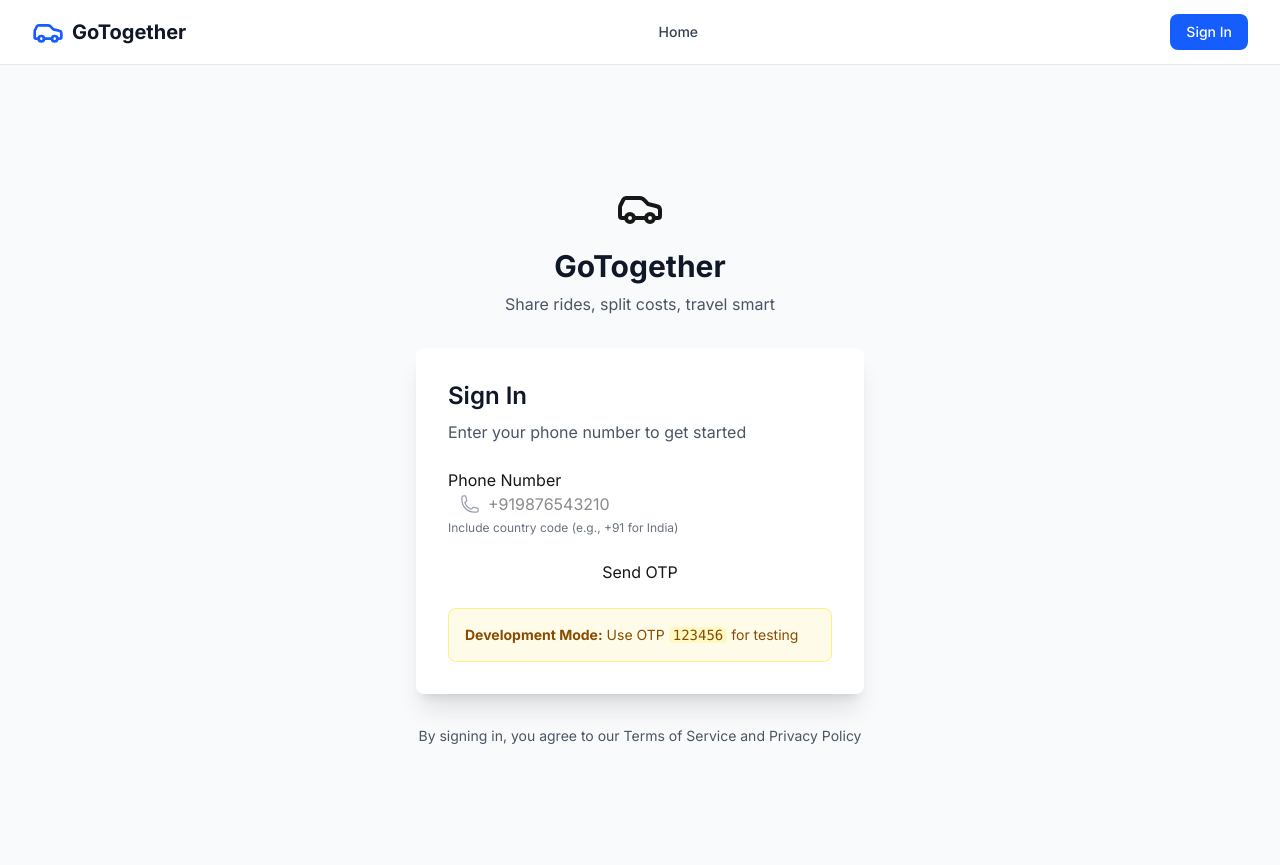
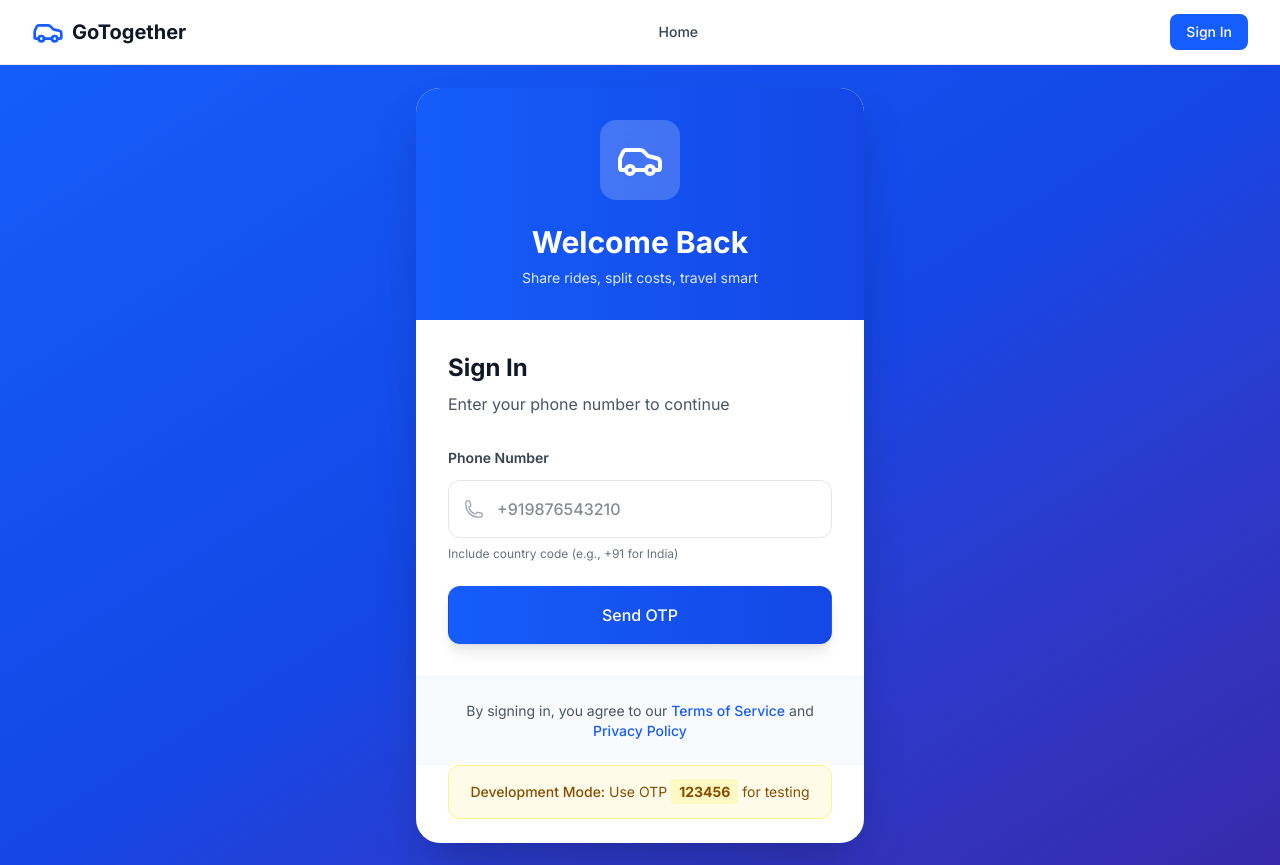
Before and after one commit to alokdangre/GoTogether, a Next.js app in the folder frontend/: page /auth/signin in a window 1280 px wide. Built offline with nearby package versions, Linux system fonts and the light colour scheme; no server answers.

Commit message:
updated signin page

```diff
--- a/frontend/app/auth/signin/page.tsx
+++ b/frontend/app/auth/signin/page.tsx
@@ -60,26 +60,32 @@ export default function SignInPage() {
   };
 
   return (
-    <div className="min-h-screen bg-gradient-to-br from-primary-50 to-primary-100 flex items-center justify-center p-4">
-      <div className="max-w-md w-full">
+    <div className="min-h-screen bg-gradient-to-br from-blue-600 via-blue-700 to-indigo-800 flex items-center justify-center p-4">
+      <div className="w-full max-w-md">
+        {/* Card Container */}
+        <div className="bg-white rounded-3xl shadow-2xl overflow-hidden">
           {/* Header */}
-        <div className="text-center mb-8">
-          <div className="flex items-center justify-center mb-4">
-            <CarIcon className="h-12 w-12 text-primary-600" />
+          <div className="bg-gradient-to-r from-blue-600 to-blue-700 px-8 py-8">
+            <div className="text-center">
+              <div className="flex items-center justify-center mb-6">
+                <div className="p-4 bg-white/20 backdrop-blur-sm rounded-2xl">
+                  <CarIcon className="h-12 w-12 text-white" />
                 </div>
-          <h1 className="text-3xl font-bold text-gray-900 mb-2">GoTogether</h1>
-          <p className="text-gray-600">Share rides, split costs, travel smart</p>
+              </div>
+              <h1 className="text-3xl font-bold text-white mb-2">Welcome Back</h1>
+              <p className="text-blue-100 text-sm">Share rides, split costs, travel smart</p>
+            </div>
           </div>
 
-        {/* Sign In Form */}
-        <div className="bg-white rounded-lg shadow-xl p-8">
-          <div className="mb-6">
-            <h2 className="text-2xl font-semibold text-gray-900 mb-2">
+          {/* Form */}
+          <div className="px-8 py-8">
+            <div className="mb-8">
+              <h2 className="text-2xl font-bold text-gray-900 mb-2">
                 {step === 'phone' ? 'Sign In' : 'Verify OTP'}
               </h2>
               <p className="text-gray-600">
                 {step === 'phone'
-                ? 'Enter your phone number to get started'
+                  ? 'Enter your phone number to continue'
                   : `Enter the OTP sent to ${phoneValue}`
                 }
               </p>
@@ -88,7 +94,7 @@ export default function SignInPage() {
             <form onSubmit={handleSubmit(onSubmit)} className="space-y-6">
               {step === 'phone' ? (
                 <div>
-                <label className="form-label">Phone Number</label>
+                  <label className="block text-sm font-semibold text-gray-700 mb-3">Phone Number</label>
                   <div className="relative">
                     <input
                       type="tel"
@@ -100,20 +106,20 @@ export default function SignInPage() {
                         },
                       })}
                       placeholder="+919876543210"
-                    className="form-input pl-10"
+                      className="w-full px-4 py-4 pl-12 border border-gray-200 rounded-xl focus:outline-none focus:ring-2 focus:ring-blue-500 focus:border-transparent transition-all duration-200 text-gray-900 font-medium"
                     />
-                  <PhoneIcon className="absolute left-3 top-1/2 transform -translate-y-1/2 h-5 w-5 text-gray-400" />
+                    <PhoneIcon className="absolute left-4 top-1/2 transform -translate-y-1/2 h-5 w-5 text-gray-400" />
                   </div>
                   {errors.phone && (
-                  <p className="mt-1 text-sm text-red-600">{errors.phone.message}</p>
+                    <p className="mt-2 text-sm text-red-600 font-medium">{errors.phone.message}</p>
                   )}
-                <p className="mt-1 text-xs text-gray-500">
+                  <p className="mt-2 text-xs text-gray-500">
                     Include country code (e.g., +91 for India)
                   </p>
                 </div>
               ) : (
                 <div>
-                <label className="form-label">OTP Code</label>
+                  <label className="block text-sm font-semibold text-gray-700 mb-3">OTP Code</label>
                   <input
                     type="text"
                     {...register('otp', {
@@ -124,18 +130,18 @@ export default function SignInPage() {
                       },
                     })}
                     placeholder="123456"
-                  className="form-input text-center text-2xl tracking-widest"
+                    className="w-full px-4 py-4 border border-gray-200 rounded-xl focus:outline-none focus:ring-2 focus:ring-blue-500 focus:border-transparent transition-all duration-200 text-center text-2xl tracking-widest font-bold text-gray-900"
                     maxLength={6}
                   />
                   {errors.otp && (
-                  <p className="mt-1 text-sm text-red-600">{errors.otp.message}</p>
+                    <p className="mt-2 text-sm text-red-600 font-medium">{errors.otp.message}</p>
                   )}
-                <p className="mt-1 text-xs text-gray-500">
-                  Didn't receive the code?
+                  <p className="mt-2 text-xs text-gray-500 text-center">
+                    Didn't receive the code?{' '}
                     <button
                       type="button"
                       onClick={() => setStep('phone')}
-                    className="ml-1 text-primary-600 hover:text-primary-700"
+                      className="text-blue-600 hover:text-blue-700 font-medium"
                     >
                       Try again
                     </button>
@@ -146,11 +152,11 @@ export default function SignInPage() {
               <button
                 type="submit"
                 disabled={isLoading}
-              className="w-full btn-primary disabled:opacity-50 disabled:cursor-not-allowed"
+                className="w-full inline-flex items-center justify-center px-6 py-4 border border-transparent text-base font-medium rounded-xl text-white bg-gradient-to-r from-blue-600 to-blue-700 hover:from-blue-700 hover:to-blue-800 transition-all duration-200 shadow-lg hover:shadow-xl disabled:opacity-50 disabled:cursor-not-allowed"
               >
                 {isLoading ? (
                   <>
-                  <LoadingSpinner size="sm" className="mr-2" />
+                    <LoadingSpinner size="sm" className="mr-3" />
                     {step === 'phone' ? 'Sending OTP...' : 'Verifying...'}
                   </>
                 ) : (
@@ -158,25 +164,30 @@ export default function SignInPage() {
                 )}
               </button>
             </form>
+          </div>
+
+          {/* Footer */}
+          <div className="px-8 py-6 bg-gray-50 border-t border-gray-100">
+            <div className="text-center text-sm text-gray-600">
+              <p>
+                By signing in, you agree to our{' '}
+                <a href="#" className="text-blue-600 hover:text-blue-700 font-medium">Terms of Service</a>
+                {' '}and{' '}
+                <a href="#" className="text-blue-600 hover:text-blue-700 font-medium">Privacy Policy</a>
+              </p>
+            </div>
+          </div>
 
           {/* Development Note */}
           {process.env.NODE_ENV === 'development' && (
-            <div className="mt-6 p-4 bg-yellow-50 border border-yellow-200 rounded-lg">
-              <p className="text-sm text-yellow-800">
-                <strong>Development Mode:</strong> Use OTP <code className="bg-yellow-100 px-1 rounded">123456</code> for testing
+            <div className="mx-8 mb-6 p-4 bg-yellow-50 border border-yellow-200 rounded-xl">
+              <p className="text-sm text-yellow-800 text-center">
+                <strong className="font-medium">Development Mode:</strong> Use OTP{' '}
+                <code className="bg-yellow-100 px-2 py-1 rounded font-mono font-bold">123456</code>{' '}
+                for testing
               </p>
             </div>
           )}
-        </div>
-
-        {/* Footer */}
-        <div className="text-center mt-8 text-sm text-gray-600">
-          <p>
-            By signing in, you agree to our{' '}
-            <a href="#" className="text-primary-600 hover:text-primary-700">Terms of Service</a>
-            {' '}and{' '}
-            <a href="#" className="text-primary-600 hover:text-primary-700">Privacy Policy</a>
-          </p>
         </div>
       </div>
     </div>
```
Lines whose indentation alone changed are shown as unchanged.
